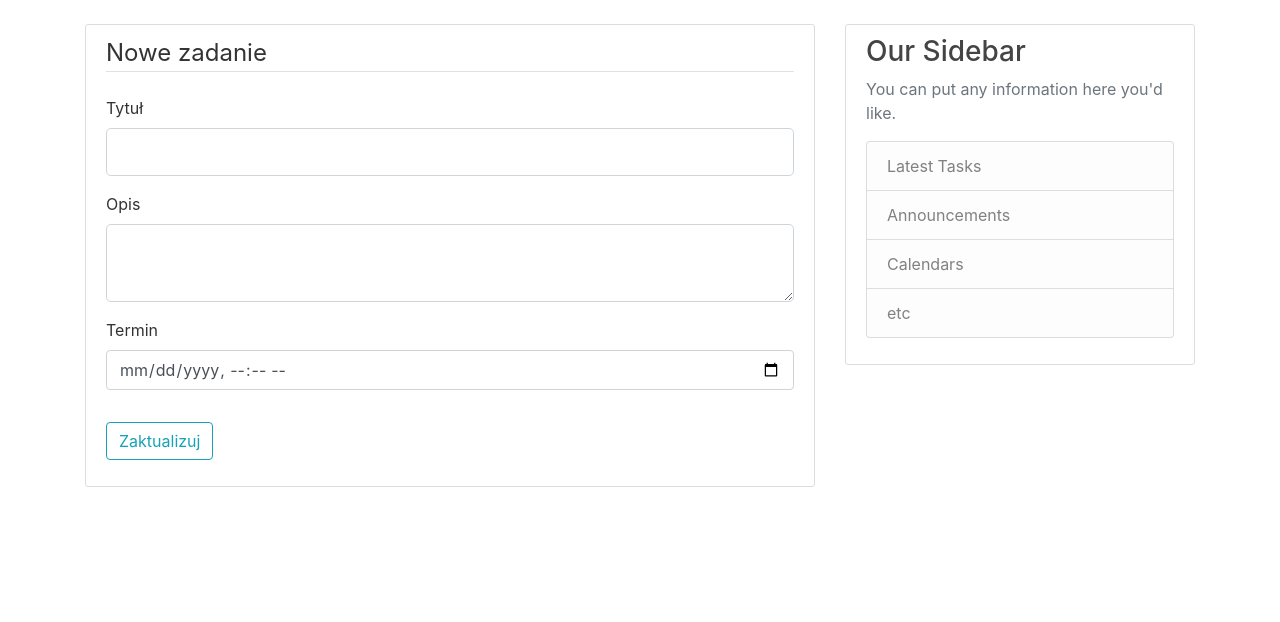
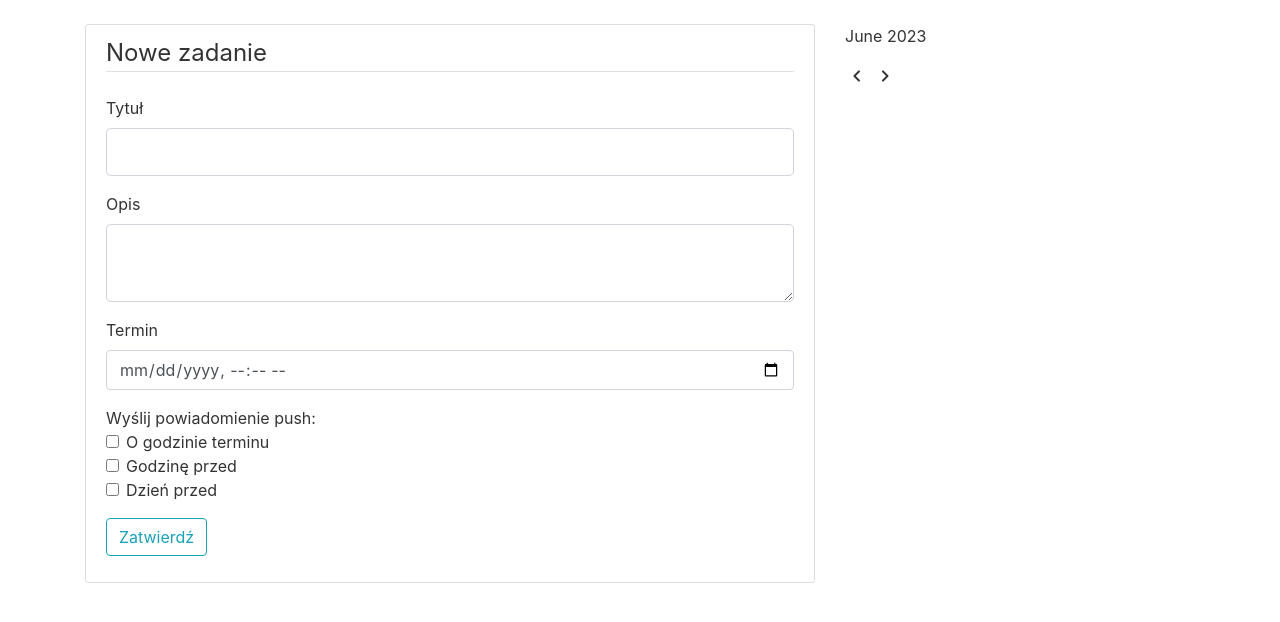
Before and after one commit to mimikowsky/TaskManager, a Flask app: page /task/new in a window 1280 px wide. Shown: the part 56-678 px from the top of the page. Run offline with Flask 3, Linux system fonts and the light colour scheme; a user stored in the database is signed in; some libraries are stand-ins or nearby versions.

Commit message:
upgrated notifications: one day, one hour and on deadline selectable

```diff
--- a/app.py
+++ b/app.py
@@ -6,7 +6,7 @@
 from datetime import datetime
 from flask_bcrypt import Bcrypt
 from flask_login import LoginManager, UserMixin, login_user, logout_user, current_user, login_required
-from notifications import show_one_hour_left_notification
+from notifications import show_notification
 from task_to_google import add_to_calendar
 
 app = Flask(__name__)
@@ -55,6 +55,9 @@
     title = db.Column(db.String(100), nullable=False)
     deadline = db.Column(db.DateTime)
     description = db.Column(db.Text, nullable=False)
+    deadline_reminder = db.Column(db.Boolean, nullable=False)
+    one_hour_reminder = db.Column(db.Boolean, nullable=False)
+    one_day_reminder = db.Column(db.Boolean, nullable=False)
     user_id = db.Column(db.Integer, db.ForeignKey('user.id'), nullable=False)
 
     def __repr__(self):
@@ -75,7 +78,7 @@
 def home():
     if current_user.is_authenticated:
         return render_template('home.html', tasks=Task.query.filter_by(user_id=current_user.id).order_by(Task.deadline.asc()))
-    return render_template('home.html')
+    return redirect(url_for('login'))
 
 @app.route("/about")
 def about():
@@ -96,7 +99,7 @@
             #user = User(username="Domini", email="domini@blog.com", password="pass")
             db.session.add(user)
             db.session.commit()
-            flash(f'Utworzono konto dla użytkownika {form.username.data}! Teraz możesz się zalogować.', 'success')
+            flash(f'Utworzono konto dla użytkownika {form.username.data}!', 'success')
             return redirect(url_for('login'))
     return render_template('register.html', title='Register', form=form)
 
@@ -162,7 +165,9 @@
 def new_task():
     form = TaskForm()
     if form.validate_on_submit():
-        task = Task(title=form.title.data, deadline=form.deadline.data, description=form.description.data, user_id=current_user.id)
+        task = Task(title=form.title.data, deadline=form.deadline.data, description=form.description.data,
+                    deadline_reminder=form.deadline_reminder.data, one_hour_reminder=form.one_hour_reminder.data,
+                    one_day_reminder=form.one_day_reminder.data, user_id=current_user.id)
         #datetime.strptime(form.deadline.data, '%Y-%m-%d %H:%M:%S')
         db.session.add(task)
         db.session.commit()
@@ -186,6 +191,9 @@
         task.title = form.title.data
         task.description = form.description.data
         task.deadline = form.deadline.data
+        task.deadline_reminder = form.deadline_reminder.data
+        task.one_hour_reminder = form.one_hour_reminder.data
+        task.one_day_reminder = form.one_day_reminder.data
         db.session.commit()
         flash('Zaktualizowałeś pomyślnie zadanie!', 'success')
         return redirect(url_for('home'))
@@ -193,6 +201,9 @@
         form.title.data = task.title
         form.description.data = task.description
         form.deadline.data = task.deadline
+        form.deadline_reminder.data = task.deadline_reminder
+        form.one_hour_reminder.data = task.one_hour_reminder
+        form.one_day_reminder.data = task.one_day_reminder
         print(task.deadline)
     return render_template('create_task.html', title='Aktualizuj zadanie',
                            form=form, legend='Aktualizuj zadanie')
@@ -212,8 +223,15 @@
 def send_notification():
     data = request.json
     task_id = data.get('task_id')
+    notification_number = int(data.get('notification_number'))
     task = Task.query.filter_by(id=task_id).first()
-    show_one_hour_left_notification(task)
+    if notification_number == 0:
+        show_notification(task, f"{task.title}", f"Upłynął termin: {task.title}")
+    elif notification_number == 1:
+        show_notification(task, "Została godzina!", f"Została godzina do upływu terminu: {task.title}")
+    elif notification_number == 2:
+        show_notification(task, "Zostały 24 godziny!", f"Zostały 24 godziny do upływu terminu: {task.title}")
+
     return 'OK'
 
 @app.route('/calendar')
--- a/forms.py
+++ b/forms.py
@@ -29,4 +29,7 @@
     title = StringField('Tytuł', validators=[DataRequired()])
     description = TextAreaField('Opis', validators=[DataRequired()])
     deadline = DateTimeField('Termin', validators=[DataRequired()], format='%Y-%m-%dT%H:%M')
-    submit = SubmitField('Zaktualizuj')
+    deadline_reminder = BooleanField('O godzinie terminu')
+    one_hour_reminder = BooleanField('Godzinę przed')
+    one_day_reminder = BooleanField('Dzień przed')
+    submit = SubmitField('Zatwierdź')
--- a/notifications.py
+++ b/notifications.py
@@ -2,10 +2,10 @@
 from os import getcwd
 
 
-def show_one_hour_left_notification(task):
+def show_notification(task, title, message):
     one_hour_left_notification = Notification(app_id="Task Manager",
-                                            title = "Została godzina!",
-                                            msg = f"Została godzina do upływu terminu: {task.title}",
+                                            title = title,
+                                            msg = message,
                                             duration="short",
                                             icon = f"{getcwd()}\static\calendar_icon.webp"
                                             )
--- a/templates/create_task.html
+++ b/templates/create_task.html
@@ -46,6 +46,19 @@
                     {{ form.deadline(class="form-control", type="datetime-local") }}
                 {% endif %}
             </div>
+            Wyślij powiadomienie push: <br>
+            <div class="form-check">
+                {{ form.deadline_reminder(class="form-check-input") }}
+                {{ form.deadline_reminder.label(class="form-check-label") }}
+            </div>
+            <div class="form-check">
+                {{ form.one_hour_reminder(class="form-check-input") }}
+                {{ form.one_hour_reminder.label(class="form-check-label") }}
+            </div>
+            <div class="form-check">
+                {{ form.one_day_reminder(class="form-check-input") }}
+                {{ form.one_day_reminder.label(class="form-check-label") }}
+            </div>
         </fieldset>
         <div class="form-group">
             {{ form.submit(class="btn btn-outline-info") }}
--- a/templates/layout.html
+++ b/templates/layout.html
@@ -9,6 +9,9 @@
     <link rel="stylesheet" href="https://maxcdn.bootstrapcdn.com/bootstrap/4.0.0/css/bootstrap.min.css" integrity="sha384-Gn5384xqQ1aoWXA+058RXPxPg6fy4IWvTNh0E263XmFcJlSAwiGgFAW/dAiS6JXm" crossorigin="anonymous">
 
     <link rel="stylesheet" type="text/css" href="{{ url_for('static', filename='main.css') }}">
+
+    <!--fonts and icons for calendar-->
+    <link rel="stylesheet" href="https://fonts.googleapis.com/css2?family=Material+Symbols+Rounded:opsz,wght,FILL,GRAD@20..48,100..700,0..1,-50..200">
 
     {% if title %}
         <title>Task Manager - {{ title }}</title>
@@ -59,7 +62,16 @@
           {% block content %}{% endblock %}
         </div>
         <div class="col-md-4">
-          <div class="content-section">
+          <div class="wrapper">
+            <header>
+              <p class="current_date">June 2023</p>
+              <div class="icons">
+                <span class="material-symbols-rounded">chevron_left</span>
+                <span class="material-symbols-rounded">chevron_right</span>
+              </div>
+            </header>
+          </div>
+          <!--<div class="content-section">
             <h3>Our Sidebar</h3>
             <p class='text-muted'>You can put any information here you'd like.
               <ul class="list-group">
@@ -69,13 +81,14 @@
                 <li class="list-group-item list-group-item-light">etc</li>
               </ul>
             </p>
-          </div>
+          </div>-->
         </div>
       </div>
     </main>
 
 
     <!-- Optional JavaScript -->
+
     <!-- jQuery first, then Popper.js, then Bootstrap JS -->
     <script src="https://code.jquery.com/jquery-3.2.1.slim.min.js" integrity="sha384-KJ3o2DKtIkvYIK3UENzmM7KCkRr/rE9/Qpg6aAZGJwFDMVNA/GpGFF93hXpG5KkN" crossorigin="anonymous"></script>
     <script src="https://cdnjs.cloudflare.com/ajax/libs/popper.js/1.12.9/umd/popper.min.js" integrity="sha384-ApNbgh9B+Y1QKtv3Rn7W3mgPxhU9K/ScQsAP7hUibX39j7fakFPskvXusvfa0b4Q" crossorigin="anonymous"></script>
```
Also changed, not shown: static/calendar_style.css (added, +7 -0 lines), templates/calendar_script.js (added, +47 -0 lines), templates/home.html (+19 -6 lines), token.json (+1 -1 lines), instance/site.db.
